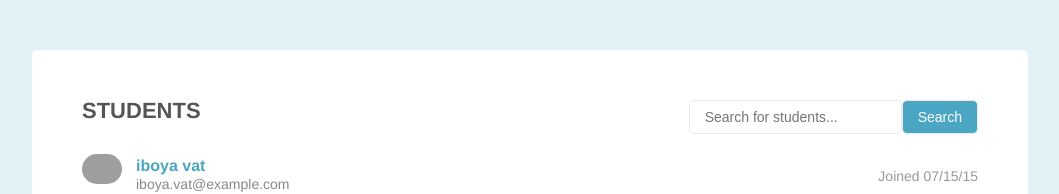
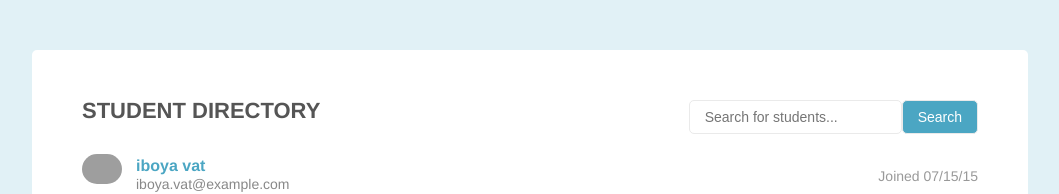
Before and after one commit to jackibolt/project-2-pagination-filter, a plain HTML site: page index.html in a window 1280 px wide. Shown: the top 194 px of the page, without its empty margins (110-1169 px from the left). Drawn offline with Linux system fonts and the light colour scheme; grey boxes are pictures that could not be loaded.

Commit message:
not sure

```diff
--- a/index.html
+++ b/index.html
@@ -10,7 +10,7 @@
   <body>
     <div class="page">
       <div class="page-header cf">
-        <h2>Students</h2>
+        <h2>Student Directory</h2>
         <!-- dynamically insert search form here (optional) -->
 
       </div>
```
Also changed, not shown: 1 other file.
